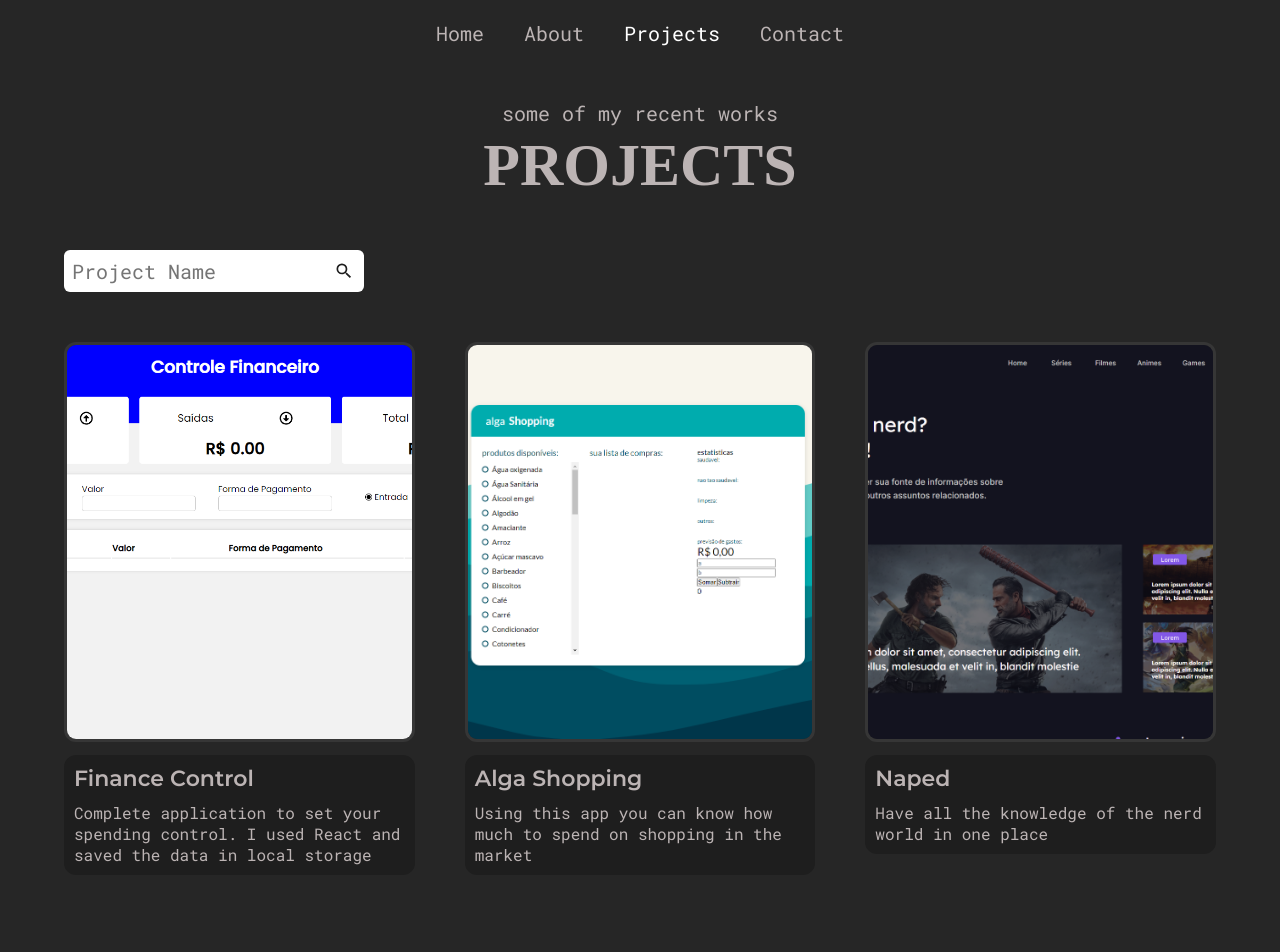
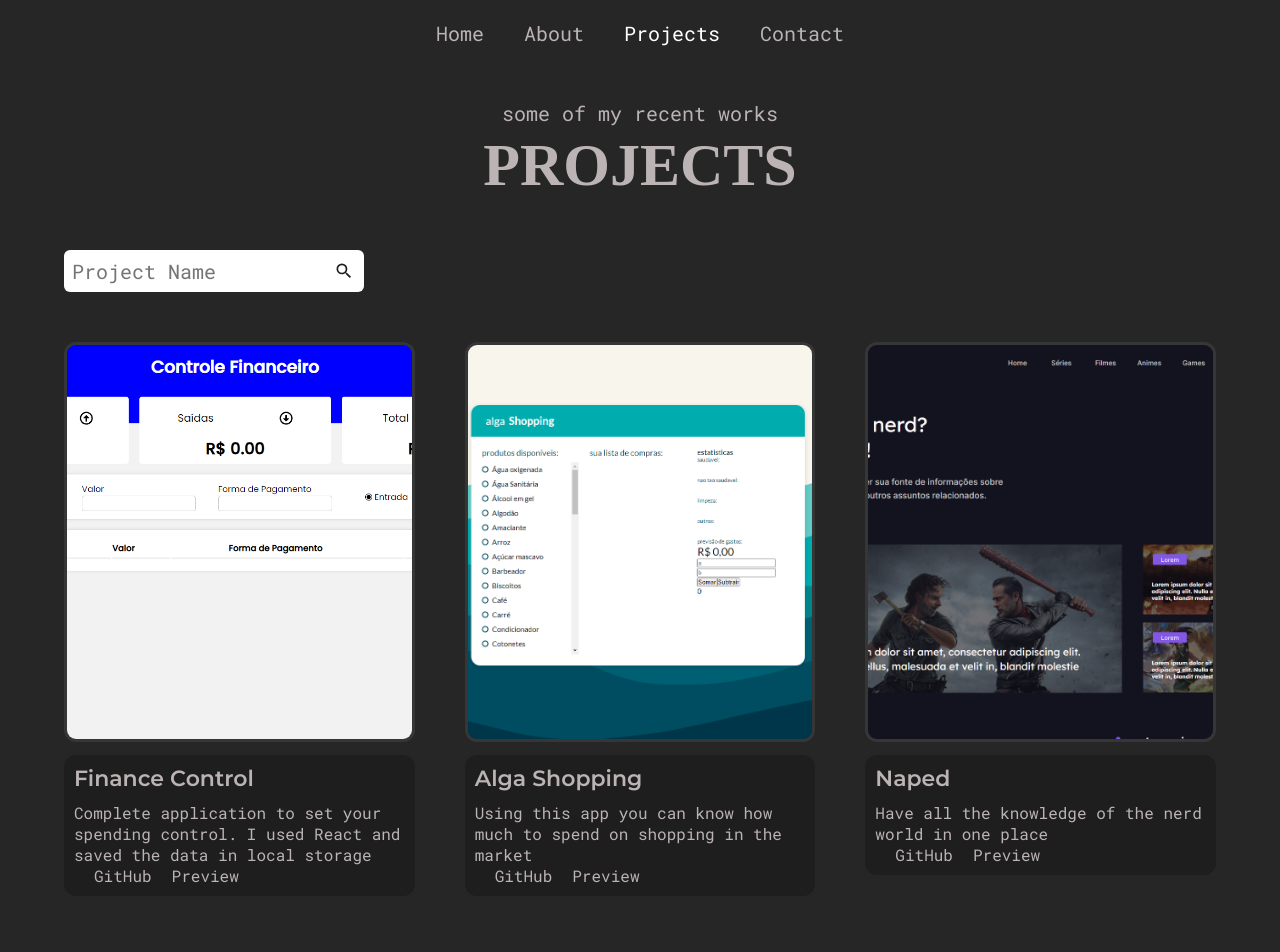
Before and after one commit to gustavohenri316/new-portfolio, a React (Create React App) app: page /projects in a window 1280 px wide. Shown: the top 952 px of the page. Built offline with nearby package versions, Linux system fonts and the light colour scheme; a web font is replaced by a local one.

Commit message:
adicionando github e preview

```diff
--- a/src/assets/data/projects.js
+++ b/src/assets/data/projects.js
@@ -9,18 +9,24 @@ const projects = [
     name: 'Finance Control',
     desc:'Complete application to set your spending control. I used React and saved the data in local storage',
     img: UTrackerImg,
+    GitHub: 'https://github.com/gustavohenri316/controle-de-financas',
+    Preview: 'https://controle-de-financas.vercel.app/'
   },
   {
     id: uuidv4(),
     name: 'Alga Shopping',
     desc:'Using this app you can know how much to spend on shopping in the market',
     img: GreenCtgImg,
+    GitHub: 'https://github.com/gustavohenri316/algashopping ',
+    Preview: 'https://algashopping-omega.vercel.app/'
   },
   {
     id: uuidv4(),
     name: 'Naped',
     desc:'Have all the knowledge of the nerd world in one place',
     img: CoinTrackerImg,
+    GitHub: 'https://github.com/gustavohenri316/desafio10-naped',
+    Preview: 'https://desafio10-naped.vercel.app/'
   },
   // {
   //   id: uuidv4(),
--- a/src/components/ProjectItem/index.js
+++ b/src/components/ProjectItem/index.js
@@ -9,6 +9,8 @@ export default function ProjectItem({
   img = ProjectImg,
   title = 'Project Name',
   desc = 'Lorem Ipsum is simply dummy text of the printing and typesetting industry.',
+  gitHub = 'https://github.com/gustavohenri316/',
+  preview ='https://vercel.com/gustavohenri316/'
 }) {
   return (
     <ProjectItemStyles>
@@ -20,6 +22,8 @@ export default function ProjectItem({
           <h3 className="projectItem__title">{title}</h3>
         </Link>
         <p className="projectItem__desc">{desc}</p>
+        <a className="projectItem__link" href={gitHub}>GitHub</a>
+        <a className="projectItem__link" href={preview}>Preview</a>
       </div>
     </ProjectItemStyles>
   );
--- a/src/components/ProjectItem/styles.js
+++ b/src/components/ProjectItem/styles.js
@@ -26,6 +26,12 @@ export const ProjectItemStyles = styled.div`
   font-family: 'RobotoMono Regular';
   margin-top: 1rem;
 }
+.projectItem__link{
+  font-size: 1.6rem;
+  font-family: 'RobotoMono Regular';
+  margin-top: 2rem;
+  margin-left: 2rem;
+}
 @media only screen and (max-width: 768px) {
   .projectItem__img {
     height: 350px;
--- a/src/pages/Projects/index.js
+++ b/src/pages/Projects/index.js
@@ -50,6 +50,8 @@ export default function Projects() {
                 title={item.name}
                 desc={item.desc}
                 img={item.img}
+                gitHub={item.GitHub}
+                preview={item.Preview}
               />
             ))}
           </div>
```
